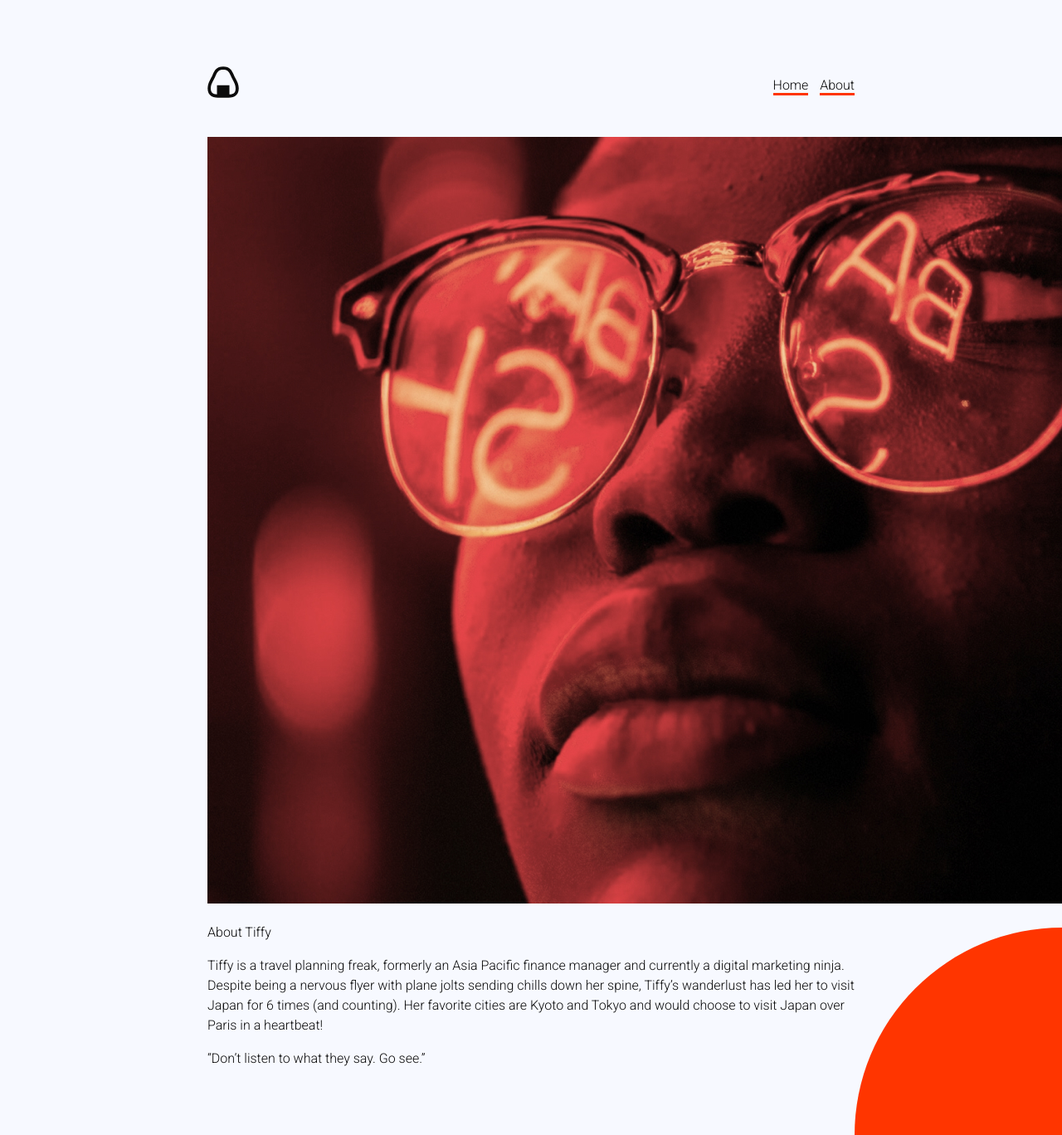
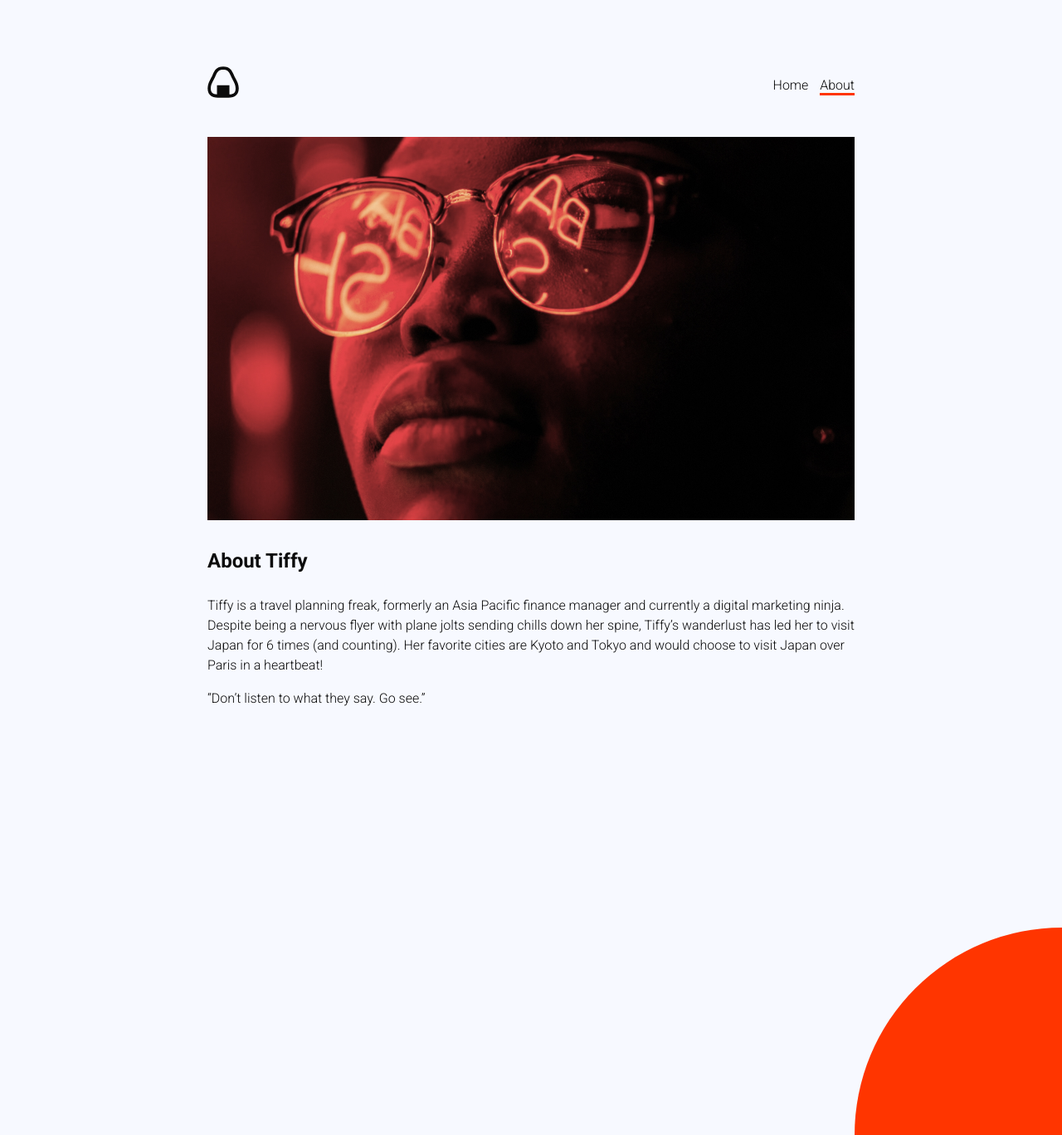
Before and after one commit to jltanner/anightinjapan, a Jekyll site: the page built from about.md, in a window 1280 px wide and 1368 px high. Shown: the whole window at 83% size. Built offline with Jekyll 4.4.1, drawn with Linux system fonts in a browser that asks for light colours.

Commit message:
fix nav and images

```diff
--- a/_includes/header.html
+++ b/_includes/header.html
@@ -4,7 +4,7 @@
     </a>
 
     <nav>
-        <a href="/">Home</a>
-        <a href="/about">About</a>
+        <a href="/" {% if page.url == "/" %} class="selected" {% endif %}>Home</a>
+        <a href="/about/" {% if page.url == "/about/" %} class="selected" {% endif %}>About</a>
     </nav>
 </header>
--- a/about.md
+++ b/about.md
@@ -5,7 +5,7 @@
 
 ![about.jpg](/uploads/about.jpg)
 
-About Tiffy
+### About Tiffy
 
 Tiffy is a travel planning freak, formerly an Asia Pacific finance manager and currently a digital marketing ninja. Despite being a nervous flyer with plane jolts sending chills down her spine, Tiffy’s wanderlust has led her to visit Japan for 6 times (and counting). Her favorite cities are Kyoto and Tokyo and would choose to visit Japan over Paris in a heartbeat!
 
--- a/assets/css/app.scss
+++ b/assets/css/app.scss
@@ -51,7 +51,15 @@
 p a {
     color: $black;
     text-decoration: none;
+}
+
+nav a.selected,
+p a {
     border-bottom: 3px solid $red;
+}
+
+img {
+    max-width: 780px;
 }
 
 p.read-more {
```
